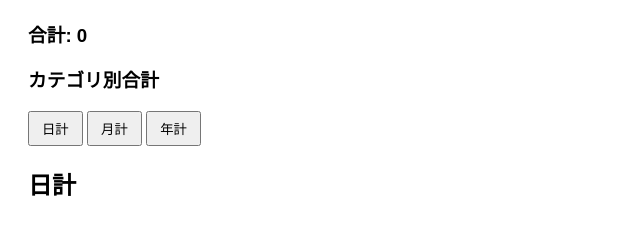
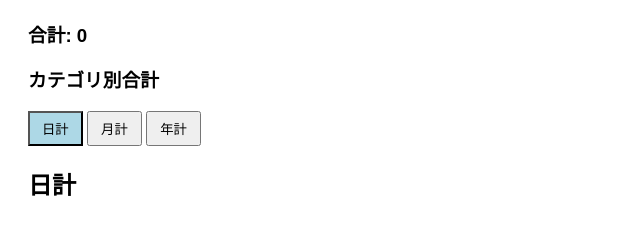
Before and after one commit to 47kq/kakeibo, a Flask app: page / in a window 1280 px wide. Shown: the part 305-545 px from the top of the page, without its empty margins (0-640 px from the left). Run offline with Flask 3, Linux system fonts and the light colour scheme; data that the repository does not hold is empty.

Commit message:
選択したボタンに色を付ける、jsをで状態の差別化

```diff
--- a/templates/index.html
+++ b/templates/index.html
@@ -11,7 +11,8 @@
             input { width: 100%; padding: 6px; box-sizing: border-box;}
             button {padding: 6px 12px;}
             .tab {display:none;}
-            #day {display:block;}
+            .active{display:block;}
+            .active-btn{background-color:lightblue;}
         </style>
     </head>
     <body>
@@ -73,11 +74,11 @@
             {% endfor %}
         </ul>
 
-        <button onclick="showTab('day')">日計</button>
-        <button onclick="showTab('month')">月計</button>
-        <button onclick="showTab('year')">年計</button>
+        <button class="tab-btn active-btn" onclick="showTab('day',this)">日計</button>
+        <button class="tab-btn" onclick="showTab('month',this)">月計</button>
+        <button class="tab-btn" onclick="showTab('year',this)">年計</button>
 
-        <div id="day" class="tab">
+        <div id="day" class="tab active">
             <h2>日計</h2>
             {% for d in day_data %}
                 {{d[0]}}:{{d[1]}}<br>
@@ -99,11 +100,17 @@
         </div>
 
         <script>
-            function showTab(tabName) {
+            function showTab(tabName,btn) {
                 document.querySelectorAll('.tab').forEach(tab =>{
-                    tab.style.display="none";
+                    tab.classList.remove('active');
                 });
-                document.getElementById(tabName).style.display="block";
+                document.querySelectorAll('.tab-btn').forEach(b =>{
+                    b.classList.remove('active-btn');
+                });
+
+                document.getElementById(tabName).classList.add('active');
+
+                btn.classList.add('active-btn');
             }
         </script>
     </body>
```
